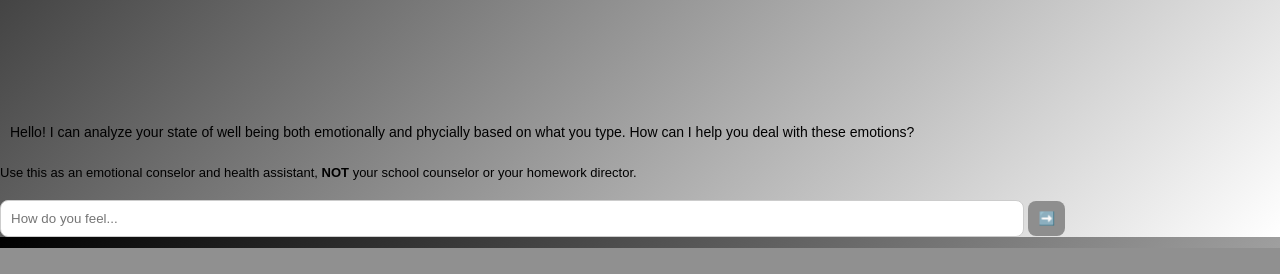
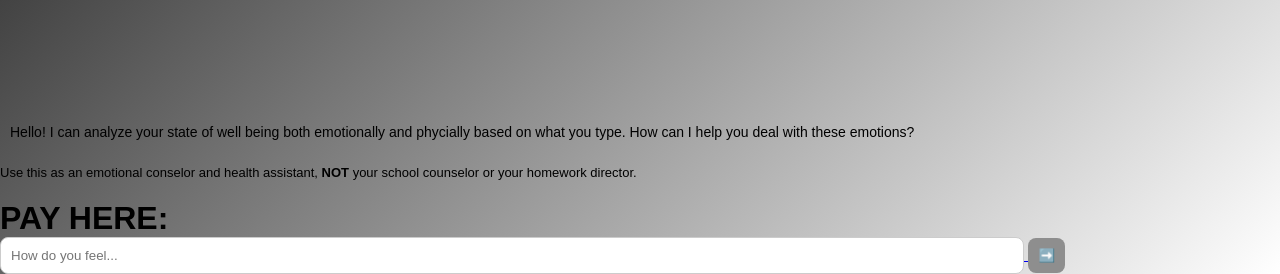
Before and after one commit to SakritUser123/DataAnalyzeBot, a Flask app: page / in a window 1280 px wide. Shown: the part 552-826 px from the top of the page. Before the commit the page ends 800 px from the top, so only its background shows below. Run offline with Flask 3, Linux system fonts and the light colour scheme; parts of the project's set-up code (start-up, migrations or seed data) failed here and were passed over.

Commit message:
Update index.html

```diff
--- a/templates/index.html
+++ b/templates/index.html
@@ -110,12 +110,17 @@ button:hover {
     <div class="message bot-message">Hello! I can analyze your state of well being both emotionally and phycially based on what you type. How can I help you deal with these emotions?</div>
     <p>Use this as an emotional conselor and health assistant, <b>NOT</b> your school counselor or your homework director.</p>
   </div>
+   <h1>
+      PAY HERE:
+   </h1>
+   <a href="https://venmo.com/SakritUser123?txn=pay&amount=3&note=Payment" target="_blank">
 
       <!-- Form for user input -->
       <form method="POST" action="/">
          <input type="text" id="user-input" name="user_input" placeholder="How do you feel..." required>
          <button type="submit">➡️</button>
       </form>
+
 
 
 
```
